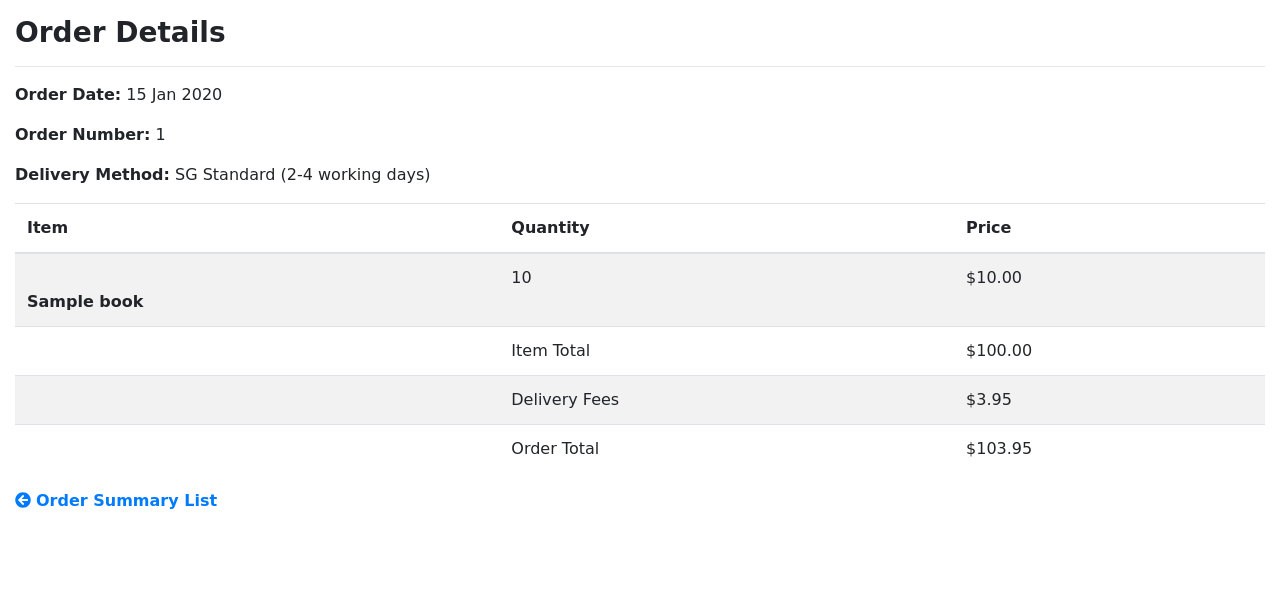
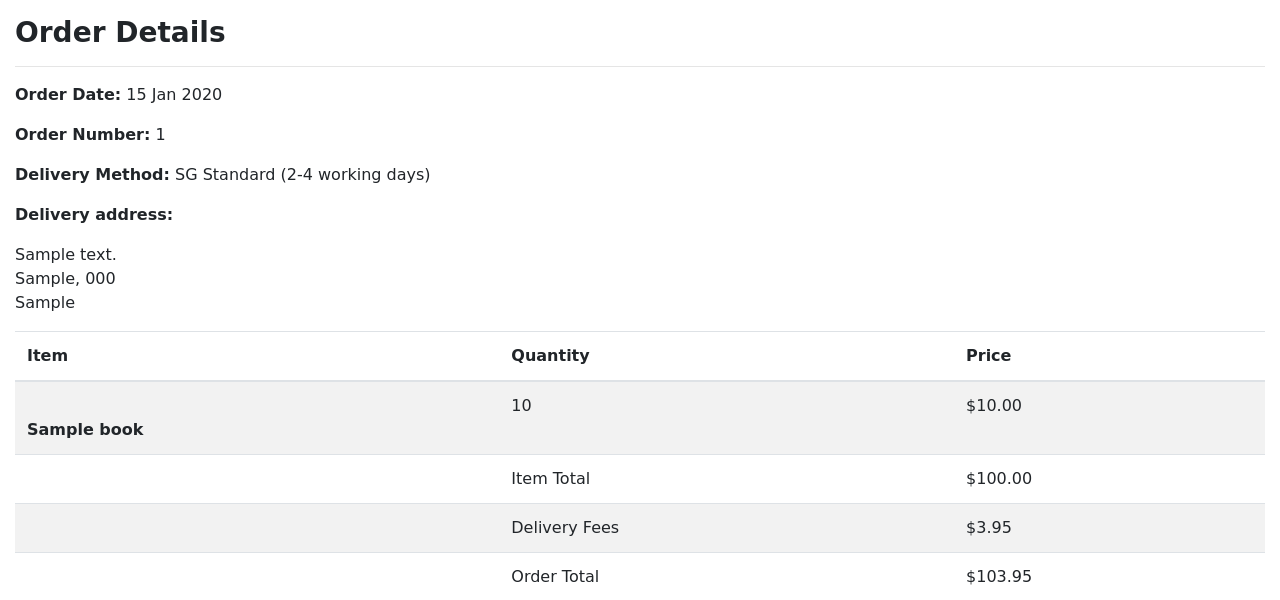
Before and after one commit to KJY93/Project-4-Django-FullStack-Web-Development, a Django app: page /checkout/view_purchase_details/1 in a window 1280 px wide. Shown: the part 64-664 px from the top of the page. Run offline with Django 3.2, Linux system fonts and the light colour scheme; a user stored in the database is signed in; tables that the repository leaves empty hold one stand-in row (values such as "Sample post"); some libraries are stand-ins or nearby versions; some web fonts are replaced.

Commit message:
added street address, country, postcode, town_or city to Order model so that the delivery address could be retrieved and displayed in the view_purchase_details.html file

```diff
--- a/Order/models.py
+++ b/Order/models.py
@@ -32,7 +32,13 @@ class Order(models.Model):
     status = models.CharField(choices=STATUS_CHOICES, default='Processing', max_length=20)
     created = models.DateTimeField(auto_now_add=True)
     updated = models.DateTimeField(auto_now=True)
+    street_address = models.CharField(max_length=255)
+    town_or_city = models.CharField(max_length=50)
+    county = models.CharField(max_length=50)
+    postcode = models.CharField(max_length=10)
+    country = models.CharField(max_length=50)
 
+    # 230220
     def total_cost(self):
         return '{0:.2f}'.format(sum(item.get_cost() for item in self.items.all()))
 
@@ -46,7 +52,8 @@ class Order(models.Model):
         return '{0:.2f}'.format(Decimal(self.total_cost()) + Decimal(self.delivery_cost()))
 
     def __str__(self):
-        return f"{self.customer}"
+        # 240220 added in stripe token and status
+        return f"{self.customer} - {self.stripe_token} - {self.status}"
 
 
 class OrderItem(models.Model):
--- a/Order/templates/Order/view_purchase_details.template.html
+++ b/Order/templates/Order/view_purchase_details.template.html
@@ -18,6 +18,12 @@
                 <p><strong>Order Date:</strong> {{ order.date }}</p>
                 <p><strong>Order Number:</strong> {{ order.order.id }}</p>
                 <p><strong>Delivery Method:</strong> SG Standard (2-4 working days)</p>
+                <p><strong>Delivery address:</strong>
+                    <!-- 240220 -->
+                    <div>{{ order.order.street_address }}</div>
+                    <div>{{ order.order.town_or_city }}, {{ order.order.postcode }}</div>
+                    <div>{{ order.order.country }}</div>
+                </p>
             </div>
 
             <div>
--- a/Order/views.py
+++ b/Order/views.py
@@ -22,8 +22,6 @@ stripe.api_key = settings.STRIPE_SECRET_KEY
 def checkout(request):
     cart = list((request.session.get('shopping_cart', {})).values())
 
-    print(cart)
-
     # get the total amount of the orders
     total_amount = 0
 
@@ -46,6 +44,11 @@ def checkout(request):
 
     if request.method == "POST":
 
+        street_address = f"{request.POST['street_address1']} {request.POST['street_address2']}"
+        town_or_city = request.POST['town_or_city']
+        county = request.POST['county']
+        postcode = request.POST['postcode']
+        country = request.POST['country']
         order_form = OrderForm(request.POST)
         payment_form = PaymentForm(request.POST)
 
@@ -64,9 +67,16 @@ def checkout(request):
                     messages.success(request, "Payment successfully made. We will begin to process your order!")
 
                     # create order if the charge was successful
+
+                    # 240220 added in address
                     order = Order.objects.create(
                         customer=request.user,
-                        stripe_token=stripeToken
+                        stripe_token=stripeToken,
+                        street_address=street_address,
+                        town_or_city=town_or_city,
+                        county=county,
+                        postcode=postcode,
+                        country=country
                     )
 
                     # create order item for each items in that particular order
```
Also changed, not shown: Order/migrations/0006_auto_20200224_1207.py (added), Order/migrations/0007_auto_20200224_1210.py (added), Order/migrations/0008_auto_20200224_1212.py (added).
